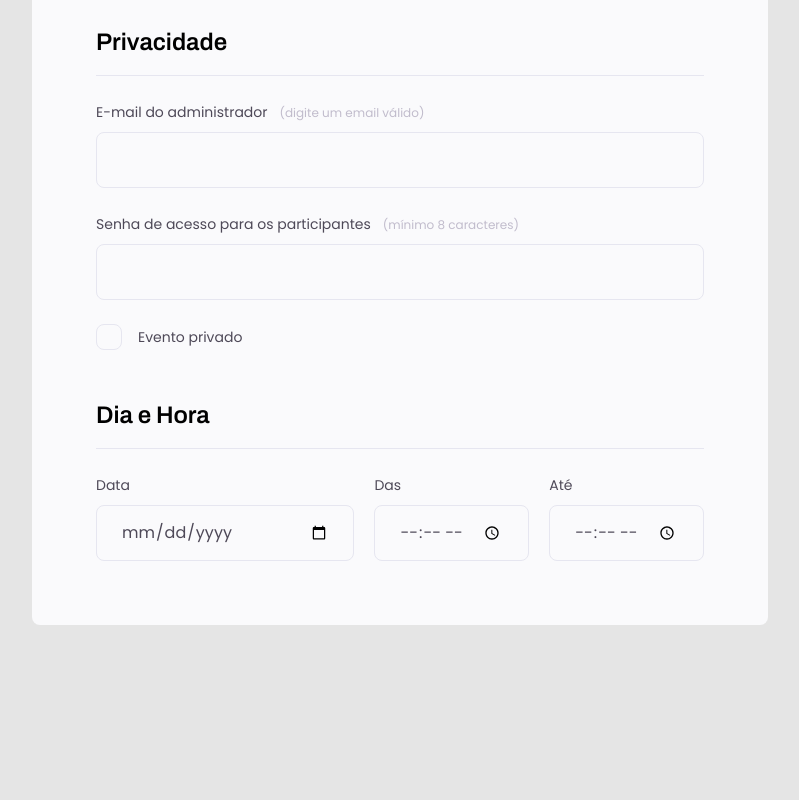
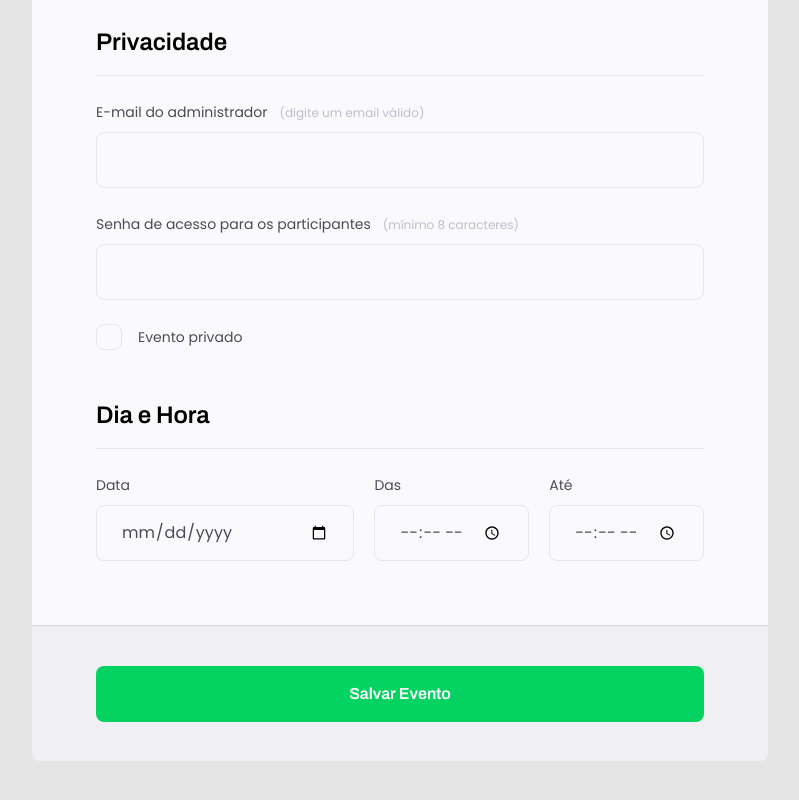
Before and after one commit to jhGomess/Formulario, a plain HTML site: page index.html in a window 1280 px wide. Shown: the part 1092-1892 px from the top of the page, without its empty margins (240-1039 px from the left). Before the commit the page ends 1717 px from the top, so only its background shows below. Drawn offline with Linux system fonts and the light colour scheme.

Commit message:
adicionado o footer do projeto e um input submit com classe button, todos foram estilizados no css.

```diff
--- a/index.html
+++ b/index.html
@@ -119,6 +119,10 @@
           </div>
         </fieldset>
       </form>
+
+      <footer>
+        <input class="button" type="submit" value="Salvar Evento" />
+      </footer>
     </div>
   </body>
 </html>
--- a/style.css
+++ b/style.css
@@ -16,6 +16,9 @@
   --border-color: #e6e6f0;
   --label-input-color: #4e4958;
   --span-color: #c1bccc;
+  --bg-footer: #f0f0f4;
+  --bg-button: #04d361;
+  --bg-button-hover: #15a154;
 }
 
 body {
@@ -70,7 +73,7 @@ form {
   width: 73.6rem;
   min-height: 30rem;
   background-color: var(--bg-form);
-  border-radius: 0.8rem;
+  border-radius: 0.8rem 0.8rem 0rem 0rem;
 
   padding: 6.4rem;
 
@@ -200,3 +203,32 @@ fieldset legend {
 .col-3 > div:nth-child(1) {
   width: 100%;
 }
+
+footer {
+  background-color: var(--bg-footer);
+  height: 13.6rem;
+  border-top: 1px solid #d6d6d6;
+  border-radius: 0rem 0rem 0.8rem 0.8rem;
+  padding: 4rem 6.4rem;
+  margin-bottom: 10rem;
+}
+
+footer .button {
+  width: 100%;
+  height: 5.6rem;
+  color: white;
+  border-radius: 0.8rem;
+  background: var(--bg-button);
+  border: none;
+
+  font-family: "Archivo", sans-serif;
+  font-weight: 600;
+  font-size: 1.6rem;
+  line-height: 2.6rem;
+
+  transition: background 0.2s;
+}
+
+footer .button:hover {
+  background: var(--bg-button-hover);
+}
```
